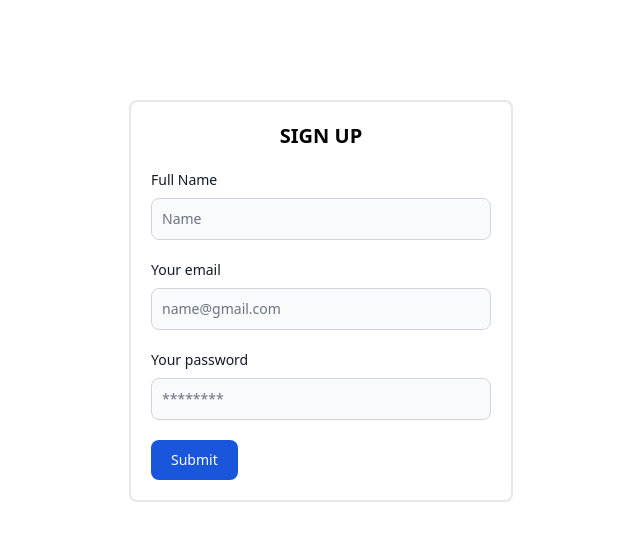
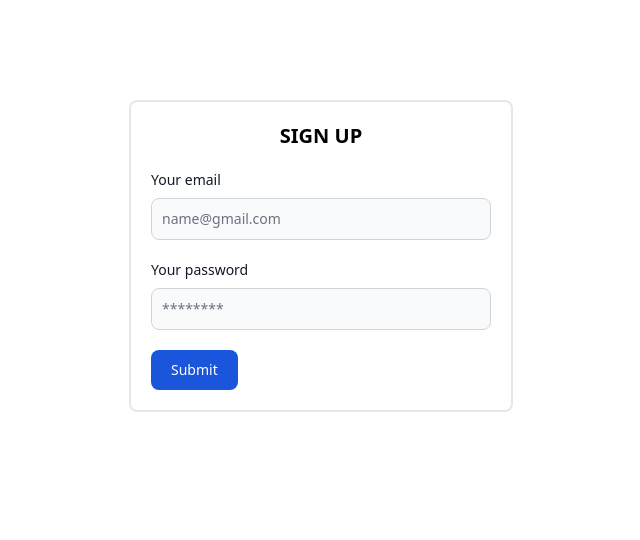
Before and after one commit to erawtfosgirl/firebase-auth, a React (Vite) app: page /register in a window 1280 px wide. Shown: the top 540 px of the page, without its empty margins (319-959 px from the left). Built offline with nearby package versions, Linux system fonts and the light colour scheme.

Commit message:
user created

```diff
--- a/src/components/Register.jsx
+++ b/src/components/Register.jsx
@@ -1,5 +1,6 @@
 import React, { useState } from 'react'
 import { auth } from '../firebase/config'
+import { createUserWithEmailAndPassword } from "firebase/auth";
 
 export const Register = () => {
   const [userCredentials, setUserCredentials] = useState({});
@@ -7,29 +8,28 @@ export const Register = () => {
   const handleCredentials = (e) => {
     setUserCredentials({ ...userCredentials, [e.target.name]: e.target.value });
     console.log(userCredentials);
+  }
+
+  const handleSubmit = (e) => {
+    e.preventDefault();
+    createUserWithEmailAndPassword(auth, userCredentials.email, userCredentials.password)
+      .then((userCredential) => {
+        const user = userCredential.user;
+        console.log(user);
+      })
+      .catch((error) => {
+        const errorCode = error.code;
+        const errorMessage = error.message;
+        console.log(errorCode);
+        console.log(errorMessage);
+      });
 
   }
 
   return (
     <>
-      <form className="mt-[100px] max-w-sm mx-auto border-2 rounded-lg border-solid p-5">
+      <form onSubmit={handleSubmit} className="mt-[100px] max-w-sm mx-auto border-2 rounded-lg border-solid p-5">
         <h1 className='font-bold text-xl mb-5 text-center'>SIGN UP</h1>
-        <div className="mb-5">
-          <label
-            htmlFor="fullname"
-            className="block mb-2 text-sm font-medium text-gray-900 dark:text-white"
-          >
-            Full Name
-          </label>
-          <input
-            type="text"
-            name="fullname"
-            className="bg-gray-50 border border-gray-300 text-gray-900 text-sm rounded-lg focus:ring-blue-500 focus:border-blue-500 block w-full p-2.5 dark:bg-gray-700 dark:border-gray-600 dark:placeholder-gray-400 dark:text-white dark:focus:ring-blue-500 dark:focus:border-blue-500"
-            placeholder="Name"
-            required
-            onChange={(e) => handleCredentials(e)}
-          />
-        </div>
         <div className="mb-5">
           <label
             htmlFor="email"
```
